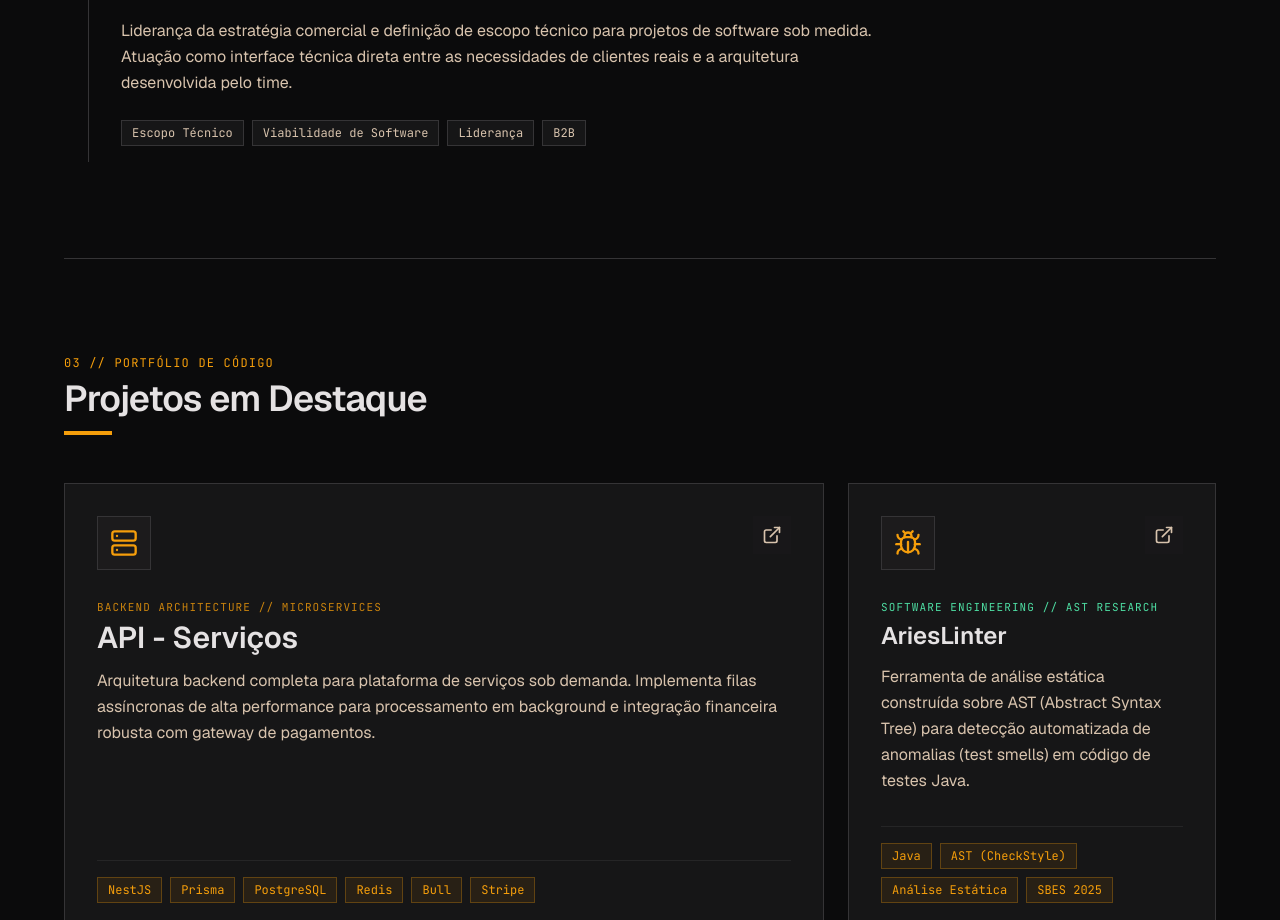
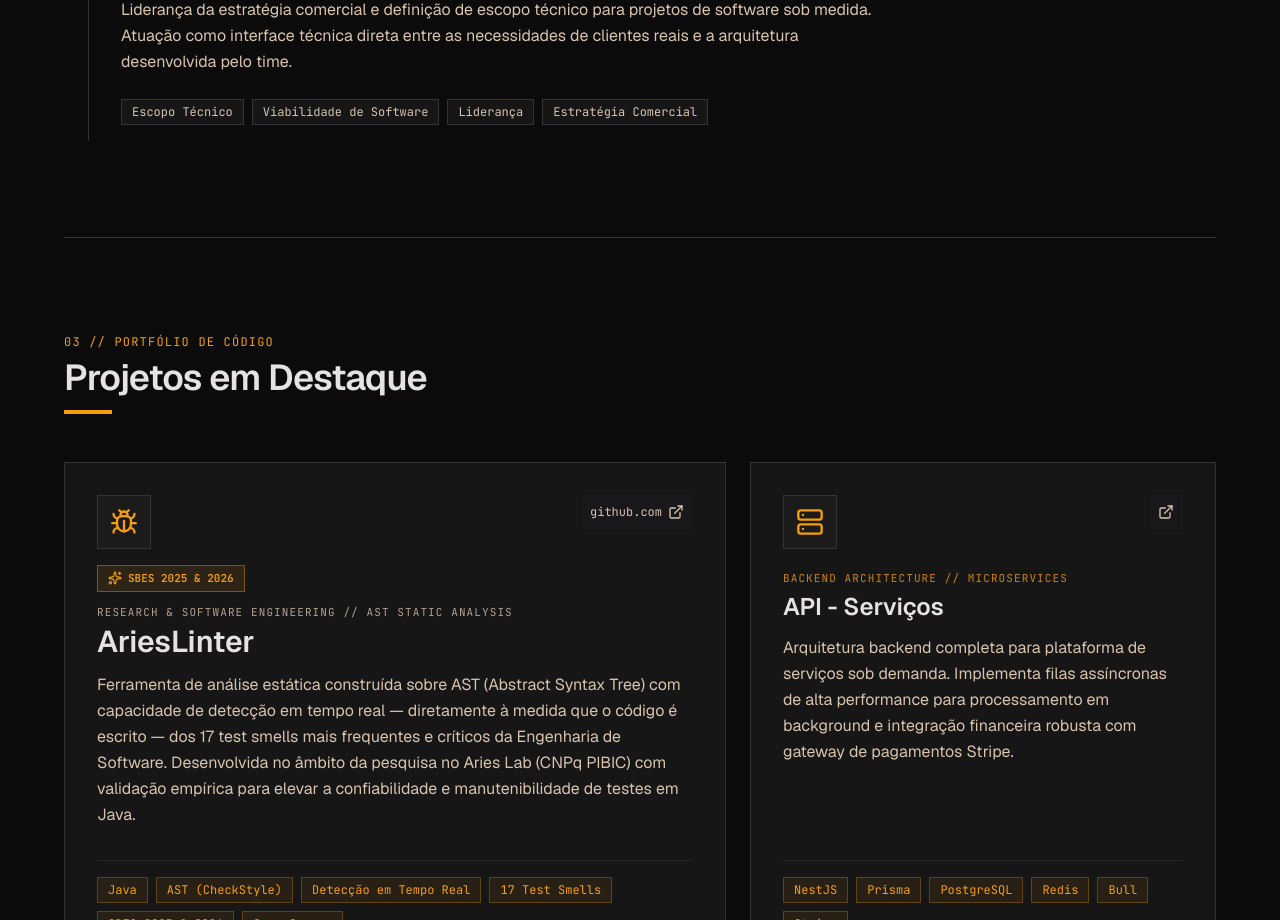
Before and after one commit to viRafael/site-portifolio, a Next.js app: page / in a window 1280 px wide. Shown: the part 1880-2800 px from the top of the page. Built offline with nearby package versions, Linux system fonts and the light colour scheme.

Commit message:
fix: correcao de informacoes e hierarquia de projetos

```diff
--- a/src/components/Hero.tsx
+++ b/src/components/Hero.tsx
@@ -12,12 +12,6 @@ export function Hero() {
       {/* Left Column: Presentation */}
       <div className="md:col-span-7 flex flex-col gap-6">
         <div>
-          {/* Status Indicator */}
-          <div className="inline-flex items-center gap-2 px-3 py-1 border border-outline bg-surface mb-6 font-mono text-xs text-on-surface-variant">
-            <span className="w-2 h-2 rounded-full bg-secondary animate-pulse" />
-            <span>Disponível para novos desafios backend &amp; pesquisa</span>
-          </div>
-
           <h1 className="text-4xl sm:text-5xl md:text-6xl font-bold tracking-tight text-on-background mb-3">
             {portfolioData.personal.name}
           </h1>
--- a/src/components/Projects.tsx
+++ b/src/components/Projects.tsx
@@ -1,17 +1,21 @@
-import { ExternalLink, Server, Bug, Building2 } from "lucide-react";
+import { ExternalLink, Server, Bug, Building2, Sparkles } from "lucide-react";
 import { portfolioData, Project } from "@/data/portfolio";
 
 export function Projects() {
   const renderIcon = (icon: Project["icon"]) => {
     switch (icon) {
+      case "bug":
+        return <Bug className="w-7 h-7 text-primary" />;
       case "api":
         return <Server className="w-7 h-7 text-primary" />;
-      case "bug":
-        return <Bug className="w-7 h-7 text-primary" />;
       case "building":
         return <Building2 className="w-7 h-7 text-primary" />;
     }
   };
+
+  const project1 = portfolioData.projects[0]; // AriesLinter (Principal)
+  const project2 = portfolioData.projects[1]; // API - Serviços
+  const project3 = portfolioData.projects[2]; // API - Coworking
 
   return (
     <section id="projetos" className="py-16 md:py-24 border-b border-outline">
@@ -27,38 +31,49 @@ export function Projects() {
 
       {/* Bento Grid Layout */}
       <div className="grid grid-cols-1 md:grid-cols-12 gap-6">
-        {/* Project 1 (Large - 8 cols) */}
-        {portfolioData.projects[0] && (
-          <div className="md:col-span-8 bg-surface border border-outline p-6 md:p-8 flex flex-col justify-between interactive-border group">
+        {/* Projeto 1: AriesLinter (Destaque Principal - 7 colunas) */}
+        {project1 && (
+          <div className="md:col-span-7 bg-surface border border-outline p-6 md:p-8 flex flex-col justify-between interactive-border group relative overflow-hidden">
             <div>
-              <div className="flex justify-between items-start mb-6">
+              <div className="flex justify-between items-start mb-4">
                 <div className="p-3 bg-surface-variant border border-outline group-hover:border-primary/50 transition-colors">
-                  {renderIcon(portfolioData.projects[0].icon)}
+                  {renderIcon(project1.icon)}
                 </div>
                 <a
-                  href={portfolioData.projects[0].githubUrl}
+                  href={project1.githubUrl}
                   target="_blank"
                   rel="noopener noreferrer"
-                  aria-label={`Ver repositório ${portfolioData.projects[0].title}`}
-                  className="text-on-surface-variant hover:text-primary transition-colors p-2 border border-transparent hover:border-outline bg-surface-variant/40"
+                  aria-label={`Ver repositório ${project1.title}`}
+                  className="text-on-surface-variant hover:text-primary transition-colors p-2 border border-transparent hover:border-outline bg-surface-variant/40 flex items-center gap-1.5 font-mono text-xs"
                 >
-                  <ExternalLink className="w-5 h-5" />
+                  <span className="hidden sm:inline">github.com</span>
+                  <ExternalLink className="w-4 h-4" />
                 </a>
               </div>
 
-              <div className="inline-block font-mono text-[11px] text-primary/80 uppercase tracking-widest mb-1">
-                Backend Architecture // Microservices
+              {/* Highlight Flag */}
+              {project1.highlightBadge && (
+                <div className="inline-flex items-center gap-1.5 px-2.5 py-1 mb-3 text-[11px] font-mono font-semibold text-primary bg-primary/10 border border-primary/40">
+                  <Sparkles className="w-3.5 h-3.5" />
+                  <span>{project1.highlightBadge}</span>
+                </div>
+              )}
+
+              <div className="font-mono text-[11px] text-on-surface-variant/80 uppercase tracking-widest mb-1">
+                {project1.categoryTag}
               </div>
+
               <h3 className="text-2xl md:text-3xl font-semibold text-on-background mb-3 group-hover:text-primary transition-colors">
-                {portfolioData.projects[0].title}
+                {project1.title}
               </h3>
+
               <p className="text-on-surface-variant text-base leading-relaxed mb-8">
-                {portfolioData.projects[0].description}
+                {project1.description}
               </p>
             </div>
 
             <div className="flex flex-wrap gap-2 pt-4 border-t border-outline/50">
-              {portfolioData.projects[0].tags.map((tag) => (
+              {project1.tags.map((tag) => (
                 <span
                   key={tag}
                   className="px-2.5 py-1 font-mono text-xs tech-badge"
@@ -70,38 +85,40 @@ export function Projects() {
           </div>
         )}
 
-        {/* Project 2 (Square - 4 cols) */}
-        {portfolioData.projects[1] && (
-          <div className="md:col-span-4 bg-surface border border-outline p-6 md:p-8 flex flex-col justify-between interactive-border group">
+        {/* Projeto 2: API - Serviços (5 colunas) */}
+        {project2 && (
+          <div className="md:col-span-5 bg-surface border border-outline p-6 md:p-8 flex flex-col justify-between interactive-border group">
             <div>
-              <div className="flex justify-between items-start mb-6">
+              <div className="flex justify-between items-start mb-4">
                 <div className="p-3 bg-surface-variant border border-outline group-hover:border-primary/50 transition-colors">
-                  {renderIcon(portfolioData.projects[1].icon)}
+                  {renderIcon(project2.icon)}
                 </div>
                 <a
-                  href={portfolioData.projects[1].githubUrl}
+                  href={project2.githubUrl}
                   target="_blank"
                   rel="noopener noreferrer"
-                  aria-label={`Ver repositório ${portfolioData.projects[1].title}`}
+                  aria-label={`Ver repositório ${project2.title}`}
                   className="text-on-surface-variant hover:text-primary transition-colors p-2 border border-transparent hover:border-outline bg-surface-variant/40"
                 >
-                  <ExternalLink className="w-5 h-5" />
+                  <ExternalLink className="w-4 h-4" />
                 </a>
               </div>
 
-              <div className="inline-block font-mono text-[11px] text-secondary uppercase tracking-widest mb-1">
-                Software Engineering // AST Research
+              <div className="inline-block font-mono text-[11px] text-primary/80 uppercase tracking-widest mb-1">
+                {project2.categoryTag}
               </div>
+
               <h3 className="text-2xl font-semibold text-on-background mb-3 group-hover:text-primary transition-colors">
-                {portfolioData.projects[1].title}
+                {project2.title}
               </h3>
+
               <p className="text-on-surface-variant text-sm md:text-base leading-relaxed mb-8">
-                {portfolioData.projects[1].description}
+                {project2.description}
               </p>
             </div>
 
             <div className="flex flex-wrap gap-2 pt-4 border-t border-outline/50">
-              {portfolioData.projects[1].tags.map((tag) => (
+              {project2.tags.map((tag) => (
                 <span
                   key={tag}
                   className="px-2.5 py-1 font-mono text-xs tech-badge"
@@ -113,35 +130,35 @@ export function Projects() {
           </div>
         )}
 
-        {/* Project 3 (Wide - 12 cols) */}
-        {portfolioData.projects[2] && (
+        {/* Projeto 3: API - Coworking (12 colunas) */}
+        {project3 && (
           <div className="md:col-span-12 bg-surface border border-outline p-6 md:p-8 flex flex-col md:flex-row justify-between items-start md:items-center interactive-border group gap-6">
             <div className="flex-1">
               <div className="flex items-center gap-4 mb-3">
                 <div className="p-2.5 bg-surface-variant border border-outline group-hover:border-primary/50 transition-colors">
-                  {renderIcon(portfolioData.projects[2].icon)}
+                  {renderIcon(project3.icon)}
                 </div>
                 <div>
                   <div className="font-mono text-[11px] text-tertiary uppercase tracking-widest">
-                    Workspace Management System
+                    {project3.categoryTag}
                   </div>
                   <h3 className="text-2xl font-semibold text-on-background group-hover:text-primary transition-colors">
-                    {portfolioData.projects[2].title}
+                    {project3.title}
                   </h3>
                 </div>
               </div>
 
               <p className="text-on-surface-variant text-base leading-relaxed max-w-3xl">
-                {portfolioData.projects[2].description}
+                {project3.description}
               </p>
             </div>
 
             <div className="flex flex-col md:items-end gap-4 min-w-[240px] w-full md:w-auto pt-4 md:pt-0 border-t md:border-t-0 border-outline/50">
               <a
-                href={portfolioData.projects[2].githubUrl}
+                href={project3.githubUrl}
                 target="_blank"
                 rel="noopener noreferrer"
-                aria-label={`Ver repositório ${portfolioData.projects[2].title}`}
+                aria-label={`Ver repositório ${project3.title}`}
                 className="text-on-surface-variant hover:text-primary transition-colors inline-flex items-center gap-2 font-mono text-xs"
               >
                 <span>Acessar Código Fonte</span>
@@ -149,7 +166,7 @@ export function Projects() {
               </a>
 
               <div className="flex flex-wrap gap-2 md:justify-end">
-                {portfolioData.projects[2].tags.map((tag) => (
+                {project3.tags.map((tag) => (
                   <span
                     key={tag}
                     className="px-2.5 py-1 font-mono text-xs tech-badge"
--- a/src/data/portfolio.ts
+++ b/src/data/portfolio.ts
@@ -1,13 +1,15 @@
 export interface Project {
   id: string;
   title: string;
+  categoryTag?: string;
+  highlightBadge?: string;
   description: string;
   tags: string[];
   githubUrl: string;
   demoUrl?: string;
   icon: "api" | "bug" | "building";
   featured: boolean;
-  colSpanDesktop: "col-span-8" | "col-span-4" | "col-span-12";
+  colSpanDesktop: "col-span-7" | "col-span-5" | "col-span-8" | "col-span-4" | "col-span-12";
 }
 
 export interface Experience {
@@ -30,7 +32,7 @@ export interface SkillCategory {
 export const portfolioData = {
   personal: {
     name: "Rafael Vieira",
-    role: "Backend Developer & Pesquisador em Engenharia de Software",
+    role: "Backend Developer",
     shortBio:
       "Graduando em Sistemas de Informação (UFBA), construindo APIs robustas e pesquisando qualidade de software.",
     location: "Salvador, BA",
@@ -59,7 +61,7 @@ export const portfolioData = {
       ],
       "cat research.txt": [
         "Aries Lab (CNPq PIBIC) - Investigação de Test Smells e Análise Estática",
-        "Artigo aceito/publicado no SBES 2025",
+        "Artigo aceito/publicado no SBES 2025 & 2026",
       ],
       "help": [
         "Comandos disponíveis: cat current_interests.txt, whoami, cat research.txt, cat education.txt, clear",
@@ -70,12 +72,12 @@ export const portfolioData = {
     title: "Sobre Mim",
     paragraphs: [
       "Sou graduando em Sistemas de Informação pela Universidade Federal da Bahia (UFBA), com foco no desenvolvimento de arquiteturas backend escaláveis, seguras e de alta performance. Minha expertise técnica concentra-se no ecossistema Node.js, especialmente com NestJS e TypeScript, criando APIs robustas preparadas para regras de negócio complexas.",
-      "Busco constantemente o equilíbrio entre o rigor acadêmico e a entrega de valor no mercado. Atuo como Pesquisador no Aries Lab, investigando qualidade de código e test smells através de análise estática de AST. Simultaneamente, atuo como Diretor Comercial na TITAN (Empresa Júnior da UFBA), conduzindo o escopo técnico e a viabilidade de projetos de software comerciais.",
+      "Busco constantemente o equilíbrio entre o rigor acadêmico e a entrega de valor no mercado. Atuo como Pesquisador no Aries Lab, investigando qualidade de código e test smells. Simultaneamente, atuo como Diretor Comercial na TITAN (Empresa Júnior da UFBA), conduzindo o escopo técnico e a viabilidade de projetos de software comerciais.",
     ],
     highlights: [
       { label: "Graduação", value: "Sistemas de Informação (UFBA)" },
       { label: "Pesquisa", value: "Aries Lab (CNPq PIBIC)" },
-      { label: "Produção Científica", value: "Publicação no SBES 2025" },
+      { label: "Produção Científica", value: "Publicação no SBES 2025 & 2026" },
       { label: "Liderança", value: "Diretoria Comercial na TITAN" },
     ],
   },
@@ -87,8 +89,8 @@ export const portfolioData = {
       period: "set/2024 – atual",
       current: true,
       description:
-        "Desenvolvimento do AriesLinter (Java/CheckStyle) focado na detecção de test smells em projetos open-source. A pesquisa contribui diretamente para a melhoria contínua da qualidade de software, manutenibilidade e confiabilidade de suítes de testes.",
-      badge: "Publicado no SBES 2025",
+        "Desenvolvimento do AriesLinter (Java/CheckStyle) focado na detecção de test smells em projetos opensource. A pesquisa contribui diretamente para a melhoria contínua da qualidade de software, manutenibilidade e confiabilidade de suítes de testes.",
+      badge: "Publicado no SBES 2025 & 2026",
       skills: ["Java", "AST CheckStyle", "Test Smells", "Engenharia de Software"],
     },
     {
@@ -99,35 +101,39 @@ export const portfolioData = {
       current: true,
       description:
         "Liderança da estratégia comercial e definição de escopo técnico para projetos de software sob medida. Atuação como interface técnica direta entre as necessidades de clientes reais e a arquitetura desenvolvida pelo time.",
-      skills: ["Escopo Técnico", "Viabilidade de Software", "Liderança", "B2B"],
+      skills: ["Escopo Técnico", "Viabilidade de Software", "Liderança", "Estratégia Comercial"],
     },
   ] as Experience[],
   projects: [
     {
+      id: "arieslinter",
+      title: "AriesLinter",
+      categoryTag: "Research & Software Engineering // AST Static Analysis",
+      highlightBadge: "SBES 2025 & 2026",
+      description:
+        "Ferramenta de análise estática construída sobre AST (Abstract Syntax Tree) com capacidade de detecção em tempo real — diretamente à medida que o código é escrito — dos 17 test smells mais frequentes e críticos da Engenharia de Software. Desenvolvida no âmbito da pesquisa no Aries Lab (CNPq PIBIC) com validação empírica para elevar a confiabilidade e manutenibilidade de testes em Java.",
+      tags: ["Java", "AST (CheckStyle)", "Detecção em Tempo Real", "17 Test Smells", "SBES 2025 & 2026", "Open Source"],
+      githubUrl: "https://github.com/viRafael/arieslinter",
+      icon: "bug",
+      featured: true,
+      colSpanDesktop: "col-span-7",
+    },
+    {
       id: "api-servicos",
       title: "API - Serviços",
+      categoryTag: "Backend Architecture // Microservices",
       description:
-        "Arquitetura backend completa para plataforma de serviços sob demanda. Implementa filas assíncronas de alta performance para processamento em background e integração financeira robusta com gateway de pagamentos.",
+        "Arquitetura backend completa para plataforma de serviços sob demanda. Implementa filas assíncronas de alta performance para processamento em background e integração financeira robusta com gateway de pagamentos Stripe.",
       tags: ["NestJS", "Prisma", "PostgreSQL", "Redis", "Bull", "Stripe"],
       githubUrl: "https://github.com/viRafael/API-Servicos",
       icon: "api",
       featured: true,
-      colSpanDesktop: "col-span-8",
-    },
-    {
-      id: "arieslinter",
-      title: "AriesLinter",
-      description:
-        "Ferramenta de análise estática construída sobre AST (Abstract Syntax Tree) para detecção automatizada de anomalias (test smells) em código de testes Java.",
-      tags: ["Java", "AST (CheckStyle)", "Análise Estática", "SBES 2025"],
-      githubUrl: "https://github.com/viRafael/arieslinter",
-      icon: "bug",
-      featured: true,
-      colSpanDesktop: "col-span-4",
+      colSpanDesktop: "col-span-5",
     },
     {
       id: "api-coworking",
       title: "API - Coworking",
+      categoryTag: "Workspace Management System",
       description:
         "Sistema escalável de gerenciamento para espaços de coworking, lidando com controle de reservas de mesas e salas de reunião, autenticação segura e planos de acesso.",
       tags: ["NestJS", "Prisma", "PostgreSQL", "Docker", "REST API"],
```
